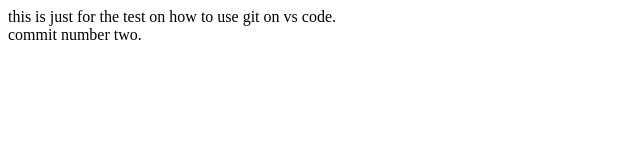
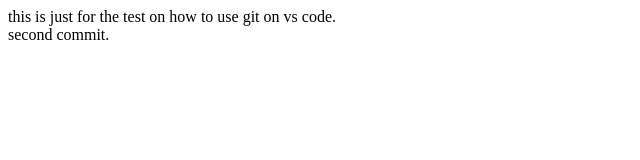
Before and after one commit to sakshichauhan06/webdev-mini-projects, a plain HTML site: page test.html in a window 1280 px wide. Shown: the full height of the page, 0-640 px from the left. Drawn offline with Linux system fonts and the light colour scheme.

Commit message:
second commit

```diff
--- a/test.html
+++ b/test.html
@@ -3,7 +3,7 @@
         this is just for the test on how to use git on vs code.
 
         <div>
-            commit number two.
+            second commit.
         </div>
     </body>
 </html>
```
